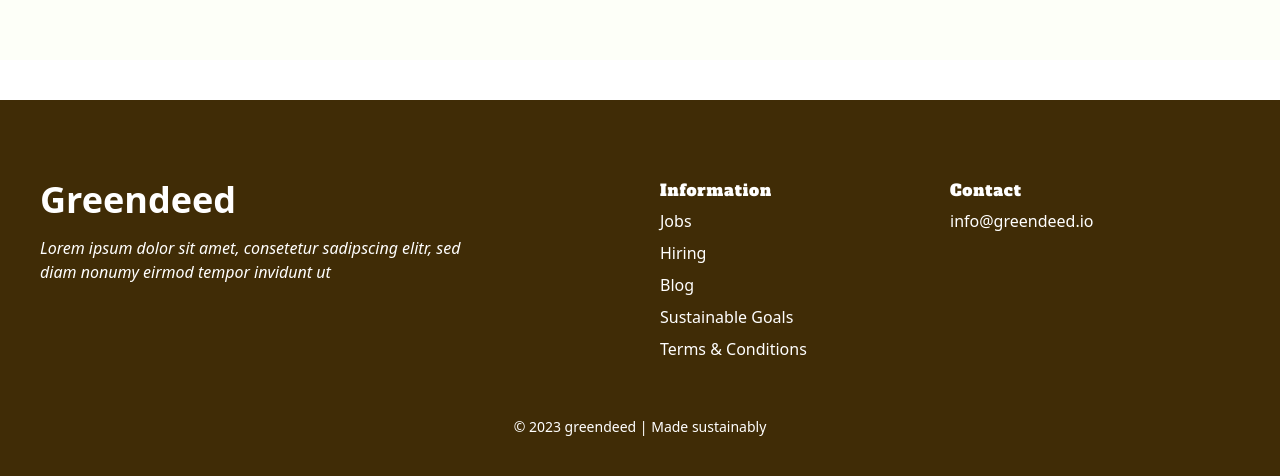
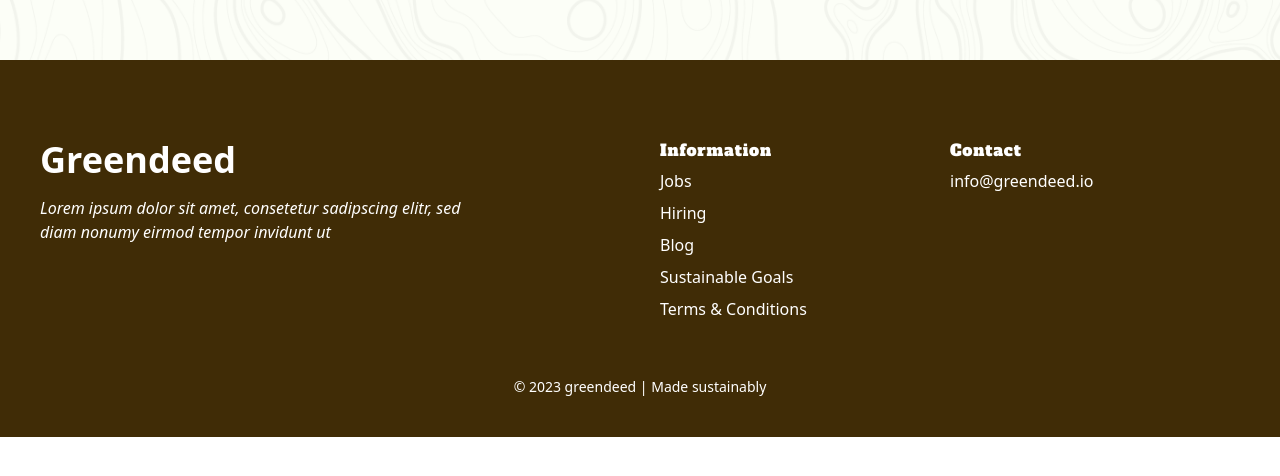
Before and after one commit to Sneruall/greendeed, a Next.js app: page /success in a window 1280 px wide. Shown: the part 740-1216 px from the top of the page. After the commit the page ends 1177 px from the top, so only its background shows below. Built offline with nearby package versions, Linux system fonts and the light colour scheme; a web font is replaced by a local one.

Commit message:
fix spacing

```diff
--- a/components/Footer.tsx
+++ b/components/Footer.tsx
@@ -5,7 +5,7 @@ type Props = {};
 
 function Footer({}: Props) {
   return (
-    <footer className="z-50 mt-10 bg-custom-brown1 py-10 text-white">
+    <footer className="z-50 bg-custom-brown1 py-10 text-white">
       <div className="site-margins mx-auto my-10 grid max-w-screen-2xl gap-6 md:grid-cols-2 md:gap-10">
         <div>
           <Link href="/">
--- a/pages/success.tsx
+++ b/pages/success.tsx
@@ -19,8 +19,8 @@ function Success() {
         <link rel="icon" href="/favicon.ico" />
       </Head>
 
-      <div className="mx-auto">
-        <div className="site-margins bg-[url('/images/main/bg-topo2x.png')] bg-cover bg-repeat">
+      <div className="mx-auto h-screen">
+        <div className="site-margins h-full bg-[url('/images/main/bg-topo2x.png')] bg-cover bg-repeat">
           <div className="mx-auto max-w-5xl pt-24 sm:pt-36">
             <h1 className="heading-2xl mb-6 text-center sm:mb-14">
               Thank you for submitting a job!
```
